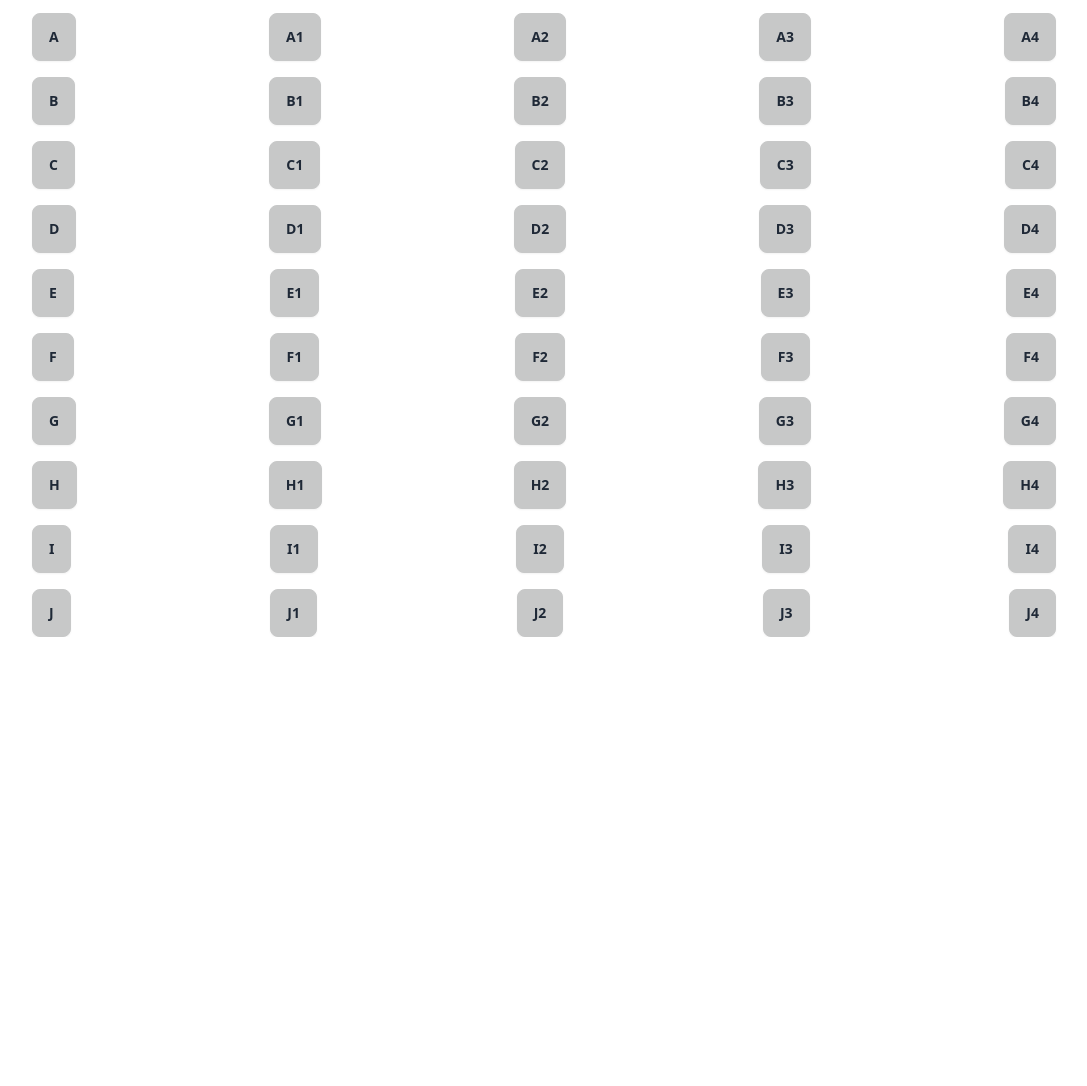
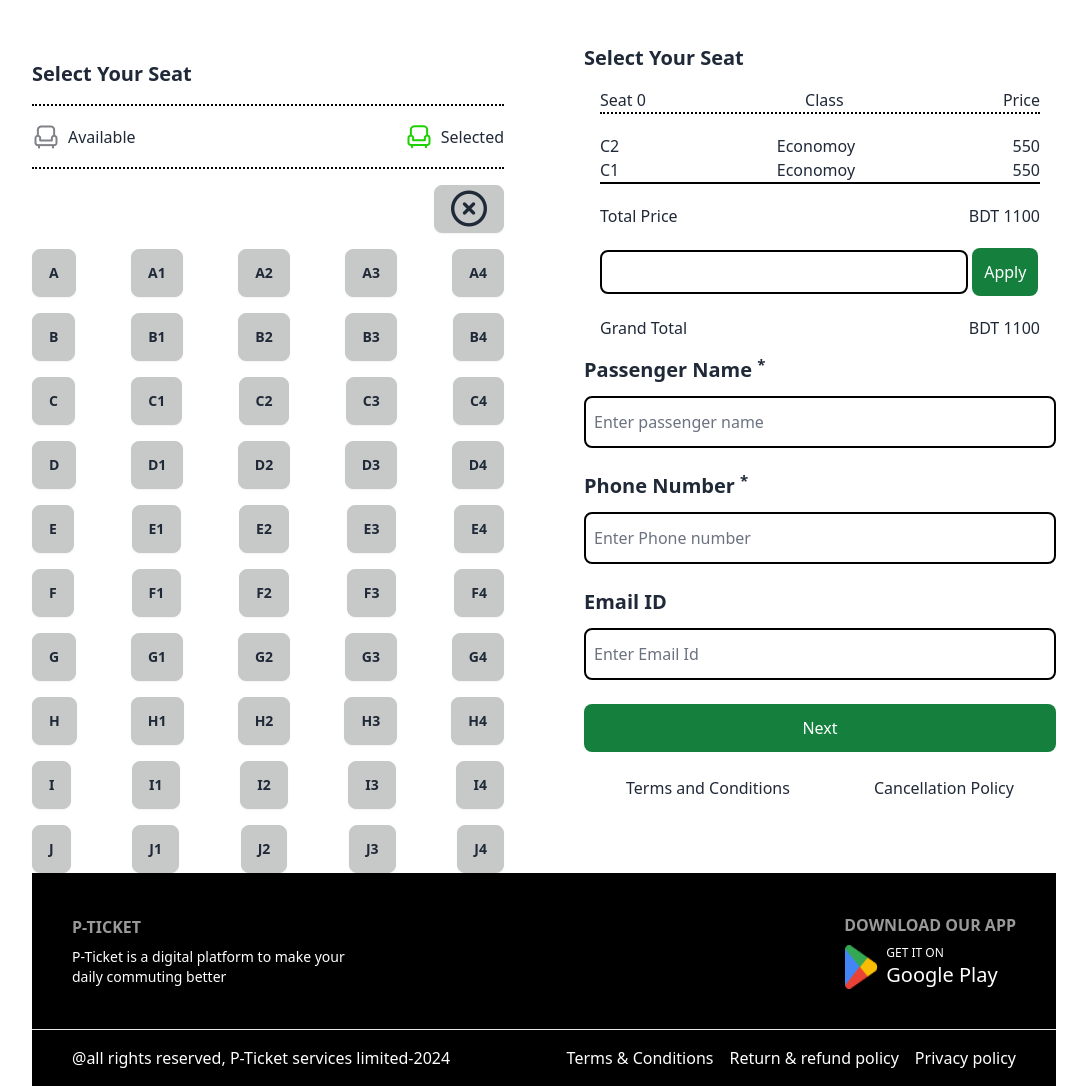
Before and after one commit to mrinellChandraRayHi/bus_Tickting, a plain HTML site: page index.html in a window 1280 px wide. Shown: the part 1664-2750 px from the top of the page, without its empty margins (96-1183 px from the left). Before the commit the page ends 2301 px from the top, so only its background shows below. Drawn offline with nearby package versions, Linux system fonts and the light colour scheme.

Commit message:
fourth comment

```diff
--- a/index.html
+++ b/index.html
@@ -33,14 +33,14 @@
             <div class="space-y-5">
                 <h1 style="font-size: 64px;" class="text-white">End-to-End Travel With <br> <span class="text-lime-500">P Paribahan</span></h1>
                 <p class="w-2/3 mx-auto text-gray-100">After texting, you will receive a message back with the next 4 buses to arrive at your stop along with their estimated arrival times.</p>
-                <button class="btn btn-success bg-lime-500 hover:bg-slate-950 hover:text-white border-none"><a href="">Buy Tickets</a></button>
+                <button class="btn btn-success bg-lime-500 hover:bg-slate-950 hover:text-white border-none"><a href="#paribahan">Buy Tickets</a></button>
             </div>
         </div>
     </header>
     <main>
         <!-- offers -->
         <section class="">
-            <h1 class="text-center">Best offers for you</h1>
+            <h1 class="text-center text-2xl font-bold mb-10">Best offers for you</h1>
             <!-- cardOne -->
             <div class="flex gap-5">
                 <div class="card card-side bg-base-100 shadow-xl bg-yellow-600 flex-1">
@@ -70,10 +70,10 @@
             </div>
         </section>
         <!-- paribahan -->
-        <section>
-            <div>
-                <h1>P.H Paribahan</h1>
-                <p>Please note: This service is only available for the Victoria Regional Transit System at this time.</p>
+        <section id="paribahan" class="space-y-10 mt-10">
+            <div class="text-center">
+                <h1 class="font-bold text-2xl">P.H Paribahan</h1>
+                <p class="w-[500px] mx-auto text-sm">Please note: This service is only available for the Victoria Regional Transit System at this time.</p>
             </div>
             <!-- ticket -->
             <div class="bg-red-400 flex justify-between">
@@ -126,12 +126,12 @@
             </div>
         </section>
         <!-- select Set -->
-        <section>
-            <div>
+        <section class="mt-20">
+            <div class="flex justify-between gap-20">
                 <!-- left -->
-                <div>
+                <div class="lg:flex-1">
                     <div class="border-b-2 border-black border-dotted py-4">
-                        <h1>Select Your Seat </h1>
+                        <h1 class="font-bold text-xl">Select Your Seat </h1>
                     </div>
                     <div class="flex justify-between items-center border-b-2 border-black border-dotted py-4">
                         <div class="flex items-center gap-2">
@@ -231,13 +231,92 @@
                     </div>
                 </div>
                 <!-- right -->
-                <div>
-                    <div></div>
+                <div class="flex-1">
+                    <div>
+                        <h1 class="font-bold text-xl">Select Your Seat</h1>
+                    </div>
+                    <div class="p-4 space-y-5">
+                        <!-- heading -->
+                        <div class="flex items-center justify-between border-b-2 border-dotted border-black">
+                            <h1>Seat <span>0</span></h1>
+                            <h1>Class</h1>
+                            <h1>Price</h1>
+                        </div>
+                        <div class="border-b-2 border-black">
+                            <div class="flex items-center justify-between">
+                                <p>C2</p>
+                                <p>Economoy</p>
+                                <p>550</p>
+                            </div>
+                            <div class="flex items-center justify-between">
+                                <p>C1</p>
+                                <p>Economoy</p>
+                                <p>550</p>
+                            </div>
+                        </div>
+                        <div class="flex items-center justify-between">
+                            <p>Total Price</p>
+                            <p>BDT <span>1100</span></p>
+                        </div>
+                        <form action="">
+                            <input class="py-2 border-2 border-black rounded-lg px-2 w-[23rem]" type="text" name="" id="">
+                            <button class="bg-green-700 text-white px-3 py-3 rounded-lg" type="submit">Apply</button>
+                        </form>
+                        <div class="flex items-center justify-between">
+                            <p>Grand Total</p>
+                            <p>BDT <span>1100</span></p>
+                        </div>
+                    </div>
+                    <!-- form Section -->
+                    <form class="space-y-6" action="">
+                        <div>
+                            <label class="font-bold text-xl" for="">Passenger Name <sup>*</sup></label>
+                            <input class="w-full border-black border-2 rounded-lg py-3 placeholder-gray-500 px-2 mt-3" type="text" name="" id="" placeholder="Enter passenger name">
+                        </div>
+                        <div>
+                            <label class="font-bold text-xl" for="">Phone Number <sup>*</sup></label>
+                            <input class="w-full border-black border-2 rounded-lg py-3 placeholder-gray-500 px-2 mt-3" type="number" name="" id="" placeholder="Enter Phone number">
+                        </div>
+                        <div>
+                            <label class="font-bold text-xl" for="">Email ID</label>
+                            <input class="border-2 border-black w-full py-3 rounded-lg px-2 placeholder-gray-500 mt-3" type="email" name="" id="" placeholder="Enter Email Id">
+                        </div>
+                        <button class="bg-green-700 text-white px-3 py-2 rounded-lg w-full py-3" type="submit">Next</button>
+                        <div class="flex items-center justify-around">
+                            <p>Terms and Conditions</p>
+                            <p>Cancellation Policy</p>
+                        </div>
+                    </form>
                 </div>
             </div>
         </section>
     </main>
-    <footer></footer>
+    <footer class="flex items-center justify-between p-10 bg-black text-white">
+        <nav class="flex flex-col">
+            <h6 class="footer-title">P-Ticket</h6>
+            <a class="link link-hover text-sm">P-Ticket is a digital platform to make your <br> daily commuting better</a>
+        </nav>
+        <nav class="flex flex-col">
+            <h6 class="footer-title">Download our app</h6>
+            <a class="link link-hover flex gap-2">
+                <img src="./images/playstore.png" alt="">
+                <div>
+                    <p class="uppercase text-xs">Get it on</p>
+                    <h1 class="text-xl">Google Play</h1>
+                </div>
+            </a>
+        </nav>
+    </footer>
+    <footer class="px-10 py-4 border-t bg-black text-base-content border-base-300 text-white flex items-center justify-between gap-11">
+        <aside class="items-center grid-flow-col">
+            <p>@all rights reserved, P-Ticket services limited-2024</p>
+        </aside>
+        <div class="flex items-center justify-between gap-4">
+            <p>Terms & Conditions</p>
+            <p>Return & refund policy</p>
+            <p>Privacy policy</p>
+        </div>
+      </footer>
     <script src="main.js"></script>
 </body>
 </html>
--- a/style.css
+++ b/style.css
@@ -12,3 +12,7 @@ body{
     /* background-color: blue; */
     min-height: 100vh;
 }
+
+html{
+    scroll-behavior: smooth;
+}
```
